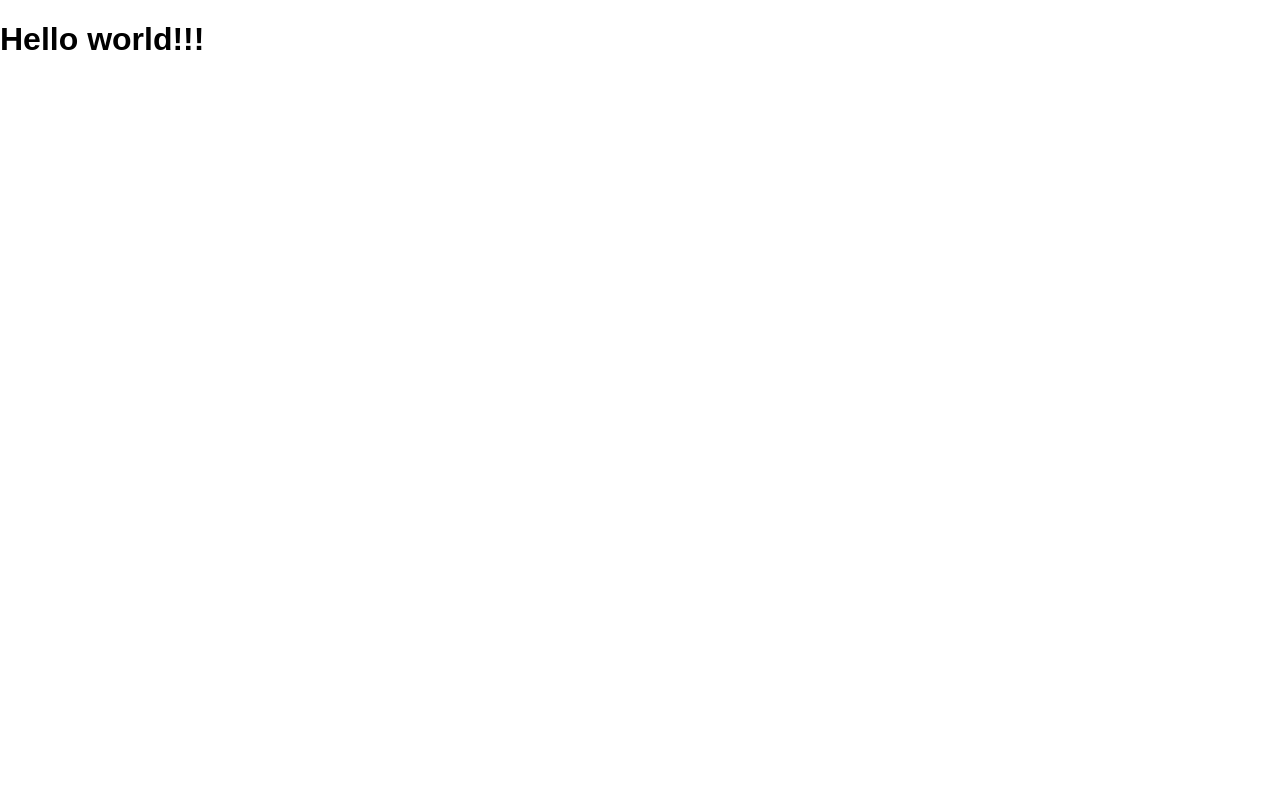
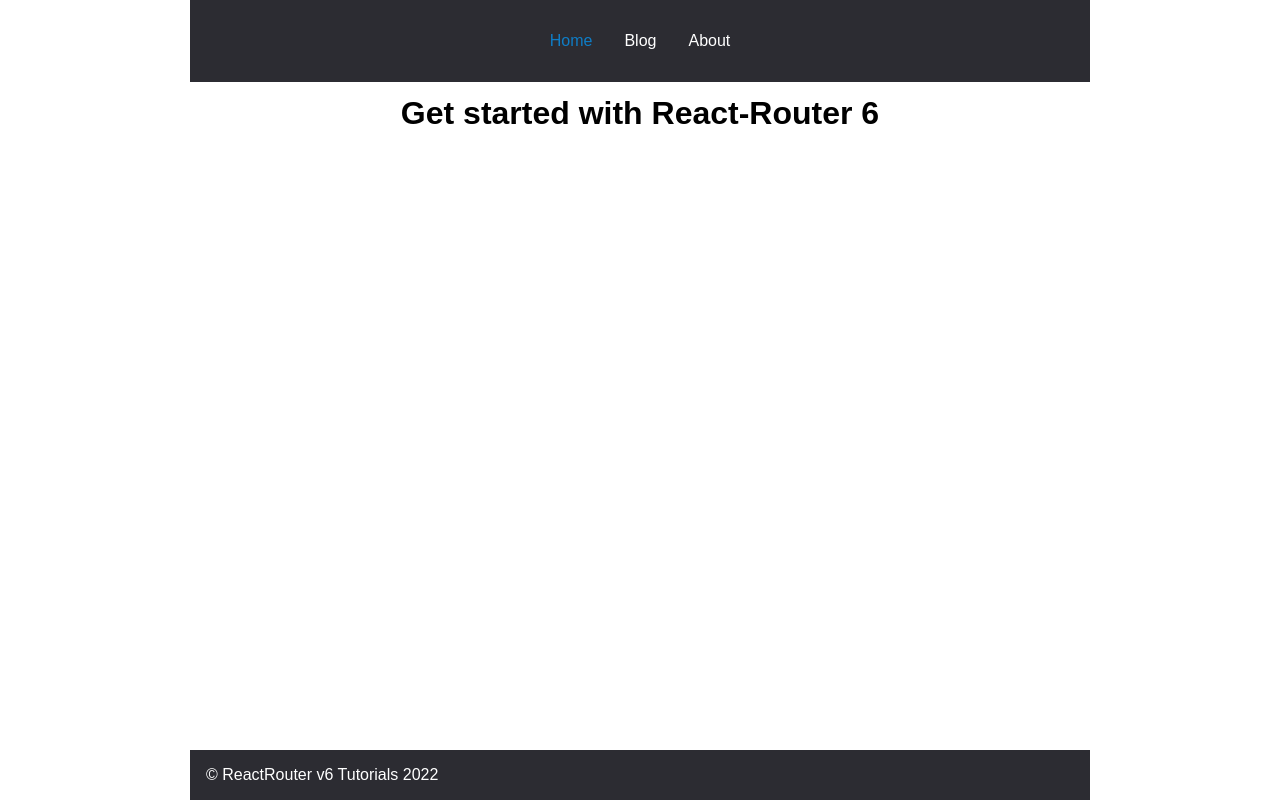
Before and after one commit to TsAnastasia/react-router-dom-v6, a React (Create React App) app: page / in a window 1280 px wide. Built offline with nearby package versions, Linux system fonts and the light colour scheme.

Commit message:
feat: basic nav

```diff
--- a/src/App.tsx
+++ b/src/App.tsx
@@ -1,11 +1,16 @@
 import React from "react";
+import AppFooter from "./components/AppFooter/AppFooter";
+import AppHeader from "./components/AppHeader/AppHeader";
+import AppRouter from "./components/AppRouter/AppRouter";
 
-const App = () => {
-  return (
-    <main>
-      <h1>Hello world!!!</h1>
-    </main>
-  );
-};
+const App = () => (
+  <div className="app">
+    <AppHeader />
+
+    <AppRouter />
+
+    <AppFooter />
+  </div>
+);
 
 export default App;
--- /dev/null
+++ b/src/components/AppFooter/AppFooter.tsx
@@ -0,0 +1,9 @@
+import React from "react";
+
+const AppFooter = () => (
+  <footer>
+    &copy; ReactRouter v6 Tutorials {`${new Date().getFullYear()}`}
+  </footer>
+);
+
+export default AppFooter;
--- /dev/null
+++ b/src/components/AppHeader/AppHeader.tsx
@@ -0,0 +1,13 @@
+import React from "react";
+import { NavLink } from "react-router-dom";
+import { pathToPage } from "../../utils/routes";
+
+const AppHeader = () => (
+  <header>
+    <NavLink to={pathToPage.home}>Home</NavLink>
+    <NavLink to={pathToPage.blog}>Blog</NavLink>
+    <NavLink to={pathToPage.about}>About</NavLink>
+  </header>
+);
+
+export default AppHeader;
--- /dev/null
+++ b/src/components/AppRouter/AppRouter.tsx
@@ -0,0 +1,18 @@
+import React from "react";
+import { RouteObject, useRoutes } from "react-router-dom";
+import Aboutpage from "../../pages/about/AboutPage";
+import Blogpage from "../../pages/blog/Blogpage";
+import Homepage from "../../pages/home/Homepage";
+import Notfoundpage from "../../pages/notfound/NotfoundPage";
+import { AppRoutes } from "../../utils/routes";
+
+const routes: RouteObject[] = [
+  { path: AppRoutes.HOME, element: <Homepage /> },
+  { path: AppRoutes.BLOG, element: <Blogpage /> },
+  { path: AppRoutes.ABOUT, element: <Aboutpage /> },
+  { path: "*", element: <Notfoundpage /> },
+];
+
+const AppRouter = () => useRoutes(routes);
+
+export default AppRouter;
--- a/src/index.css
+++ b/src/index.css
@@ -1,4 +1,80 @@
+:root {
+  --color-bg: #2c2c32;
+  --color-active: #0f7dc6;
+}
+
 body {
   margin: 0;
   font-family: "Arial", Helvetica, sans-serif;
 }
+
+.app {
+  margin: 0 auto;
+  max-width: 900px;
+  min-height: 100vh;
+
+  display: flex;
+  flex-direction: column;
+  justify-content: stretch;
+  align-items: stretch;
+
+  --color-bg: #2c2c32;
+  --color-active: #0f7dc6;
+}
+
+main {
+  padding: 0 2em;
+  flex: 1;
+}
+
+header {
+  padding: 2rem 0;
+  background-color: var(--color-bg);
+  text-align: center;
+}
+
+header > a {
+  padding: 0 1rem;
+  color: white;
+  text-decoration: none;
+}
+
+.active {
+  color: var(--color-active);
+  cursor: default;
+}
+
+header > a:hover {
+  text-decoration: underline;
+}
+
+h1 {
+  margin: 0.4em auto;
+  text-align: center;
+}
+
+.container {
+  max-width: 900px;
+  padding-left: 2rem;
+  padding-right: 2rem;
+  margin: 0 auto;
+}
+
+main {
+  padding: 0 2em;
+}
+
+main a {
+  text-decoration: none;
+  color: var(--color-active);
+}
+
+main a:hover {
+  text-decoration: underline;
+}
+
+footer {
+  padding: 1rem;
+  background-color: var(--color-bg);
+  color: white;
+}
--- /dev/null
+++ b/src/pages/about/AboutPage.tsx
@@ -0,0 +1,10 @@
+import React from "react";
+
+const Aboutpage = () => (
+  <main>
+    <h1>About us</h1>
+    <p>This is a demo website about React-router-dom library.</p>
+  </main>
+);
+
+export default Aboutpage;
--- /dev/null
+++ b/src/pages/blog/Blogpage.tsx
@@ -0,0 +1,11 @@
+import React from "react";
+
+const Blogpage = () => {
+  return (
+    <main>
+      <h1>Our news</h1>
+    </main>
+  );
+};
+
+export default Blogpage;
--- /dev/null
+++ b/src/pages/home/Homepage.tsx
@@ -0,0 +1,9 @@
+import React from "react";
+
+const Homepage = () => (
+  <main>
+    <h1>Get started with React-Router 6</h1>
+  </main>
+);
+
+export default Homepage;
--- /dev/null
+++ b/src/pages/notfound/NotfoundPage.tsx
@@ -0,0 +1,14 @@
+import React from "react";
+import { Link } from "react-router-dom";
+import { AppRoutes } from "../../utils/routes";
+
+const Notfoundpage = () => (
+  <main>
+    <h1>This page doesn't exist.</h1>
+    <p>
+      Go <Link to={AppRoutes.HOME}>home</Link>
+    </p>
+  </main>
+);
+
+export default Notfoundpage;
--- /dev/null
+++ b/src/utils/routes.ts
@@ -0,0 +1,11 @@
+export enum AppRoutes {
+  HOME = "/",
+  BLOG = "/posts",
+  ABOUT = "/about",
+}
+
+export const pathToPage = {
+  home: AppRoutes.HOME,
+  blog: AppRoutes.BLOG,
+  about: AppRoutes.ABOUT,
+};
```
